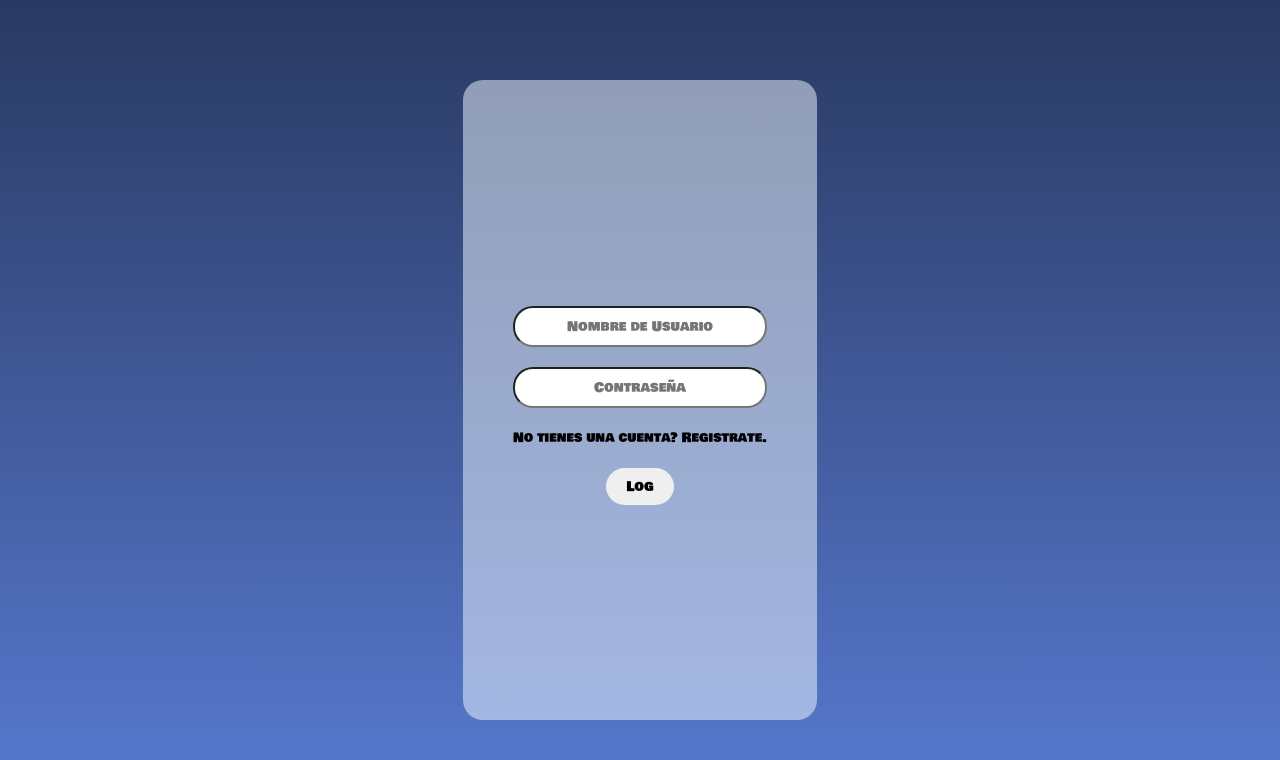
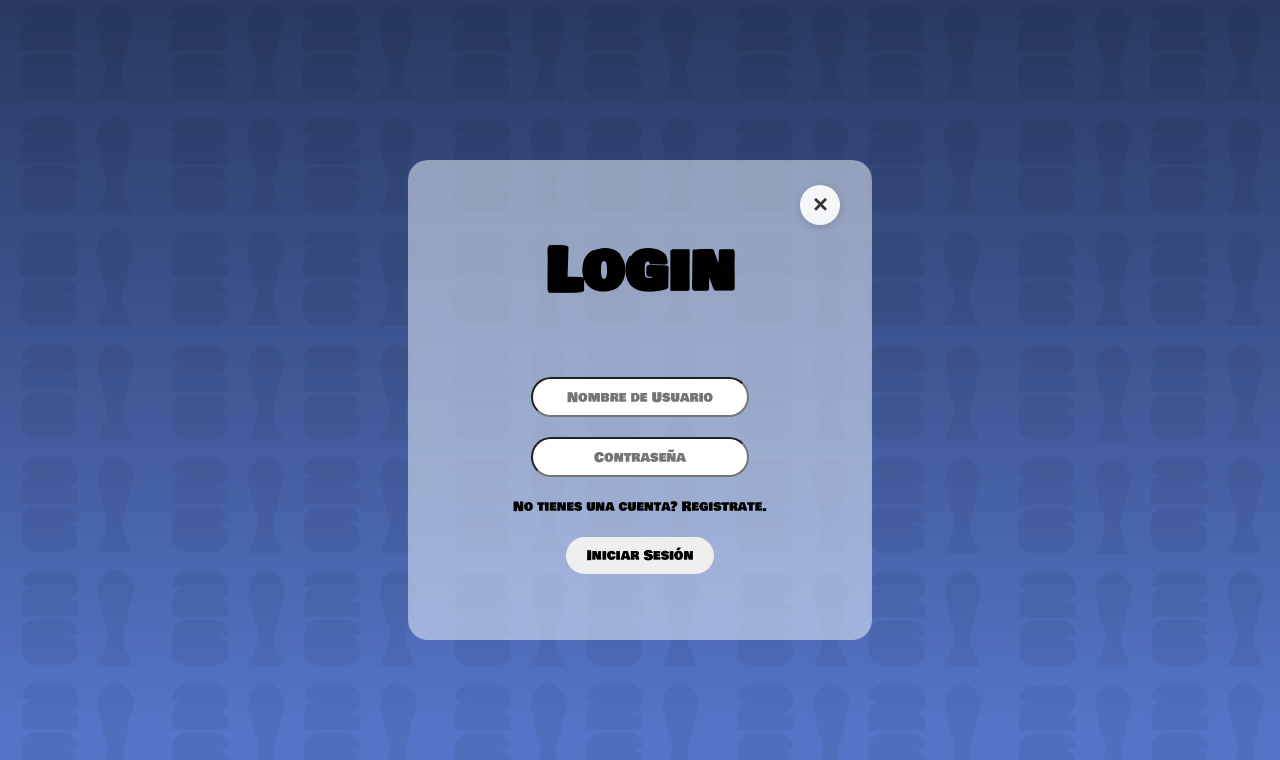
Before and after one commit to Spherelim/POI_Proyect, a React (Vite) app: page /Login in a window 1280 px wide. Shown: the top 760 px of the page. Built offline with nearby package versions, Linux system fonts and the light colour scheme.

Commit message:
Mejora en Home y Diseño mejorado de Inicio de Sesion

```diff
--- a/src/components/Hero-Home.css
+++ b/src/components/Hero-Home.css
@@ -19,8 +19,8 @@
 
 .Bienvenida{
     position: relative;
-    height: 90vh;
-    width: 85%;
+    height: 80vh;
+    width: 70%;
     margin: auto;
     display: flex;
     flex-direction: column;
@@ -40,7 +40,7 @@
 }
 
 .Bienvenida h1{
-    font-size: 120px;
+    font-size: 100px;
     color: white;
     margin: 0%;
 }
@@ -57,13 +57,13 @@
 
 .dev h2{
     color: white;
-    font-size: 35px;
+    font-size: 20px;
     margin-bottom: 20px;
 }
 
 .dev p{
     color: white;
-    font-size: 35px;
+    font-size: 20px;
     margin: 5px 0;
 }
 
--- a/src/components/NavBar.css
+++ b/src/components/NavBar.css
@@ -21,7 +21,7 @@
 }
 
 .log-in{
-    font-size: 25px;
+    font-size: 20px;
     padding:5px 10px;
     border-radius:30px;
     border:none;
--- a/src/components/StartButton.css
+++ b/src/components/StartButton.css
@@ -1,7 +1,7 @@
 .start-btn{
     padding:15px 28px;
     margin-top: 40px;
-    width: 20%;
+    width: 30%;
     border-radius:25px;
     border:none;
     cursor:pointer;
--- a/src/pages/Login.css
+++ b/src/pages/Login.css
@@ -2,6 +2,26 @@
     font-family: "Mundial";
     src: url("../assets/fonts/BowlbyOneSC-Regular.ttf");
 }
+
+.Image-Wrapper-Login{
+    position: relative;
+    height: 100vh;
+    overflow: hidden;
+}
+
+.Imagen-Fondo-Login{
+     position: absolute;
+    top: 0;
+    left: 0;
+    width: 100%;
+    height: 100%;
+    background-image: url("../assets/images/Fondo 1.png");
+    background-size: cover;
+    background-position: center;
+    opacity: 0.05;
+    z-index: 0;
+}
+
 
 .Log{
     height: 100dvh;
@@ -9,26 +29,66 @@
     justify-content: center;
 }
 
-.Content{
-
+.Content {
+    position: relative; /* ¡IMPORTANTE! Para que el botón se posicione respecto a este contenedor */
     display: flex;
     flex-direction: column;
-
+    width: 30%;
+    height: 50%;
     justify-content: center;
     align-items: center;
-
     text-align: center;
-
     background-color: rgba(240, 248, 255, 0.514);
     border-radius: 20px;
+    margin: 20vh;
+    padding: 5vh;
+    z-index: 1;
+}
 
-    margin: 10vh;
-    padding: 5vh;
+.Btn-Cerrar {
+    position: absolute;
+    top: 15px;
+    right: 4vh;
+    width: 40px;
+    height: 40px;
+    border-radius: 50%;
+    border: none;
+    background-color: rgba(255, 255, 255, 0.9);
+    color: #333;
+    font-size: 20px;
+    font-weight: bold;
+    cursor: pointer;
+    display: flex;
+    justify-content: center;
+    align-items: center;
+    z-index: 2;
+    transition: all 0.3s ease;
+    box-shadow: 0 2px 8px rgba(0, 0, 0, 0.15);
+}
+
+.Btn-Cerrar:hover {
+    background-color: #ff4444;
+    color: white;
+    transform: scale(1.1) rotate(90deg);
+    box-shadow: 0 4px 12px rgba(255, 68, 68, 0.3);
+}
+
+.Btn-Cerrar:active {
+    transform: scale(0.95);
+}
+
+
+.Content h2{
+    margin-top: 0%;
+    font-size: 60px;
+    padding: 0%;
 }
 
 .Content input{
     font-family: "Mundial", sans-serif;
     margin: 10px;
+    width: 40%;
+    height:5%;
     padding:8px 30px;
     border-radius:20px;
     cursor:pointer;
@@ -43,11 +103,12 @@
 .Content a{
     font-size: 13px;
     margin: 10px 0px 10px;
+    color: rgb(0, 0, 0);
     transition: color 0.2s;
 }
 
 .Content a:hover{
-    color: blue;
+    color: rgb(98, 97, 97);
 }
 
 .Content button{
--- a/src/pages/Login.jsx
+++ b/src/pages/Login.jsx
@@ -4,12 +4,25 @@
 function Login(){
     const navigate = useNavigate();
     return(
-        <div className="Log">
-            <div className="Content">
-                <input type="text" placeholder="Nombre de Usuario" />
-                <input type="password" placeholder="Contraseña"/>
-                <a onClick={()=>navigate("/Singup")}>No tienes una cuenta? Registrate.</a>
-                <button onClick={()=>navigate("/Chat")}>Log</button>
+        <div className="Image-Wrapper-Login">
+
+            <div className= "Imagen-Fondo-Login"></div>
+
+            <div className="Log">
+                <div className="Content">
+
+                    <button
+                        className="Btn-Cerrar"
+                        onClick={() => navigate("/")}
+                        aria-label="Regresar a inicio">✕
+                    </button>
+
+                    <h2>Login</h2>
+                    <input type="text" placeholder="Nombre de Usuario" />
+                    <input type="password" placeholder="Contraseña"/>
+                    <a onClick={()=>navigate("/Singup")}>No tienes una cuenta? Registrate.</a>
+                    <button onClick={()=>navigate("/Chat")}>Iniciar Sesión</button>
+                </div>
             </div>
         </div>
     )
```
